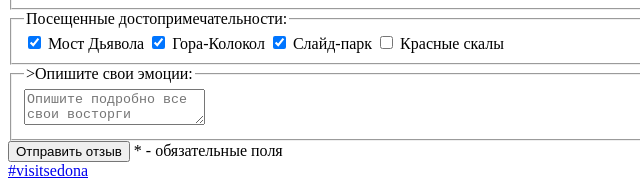
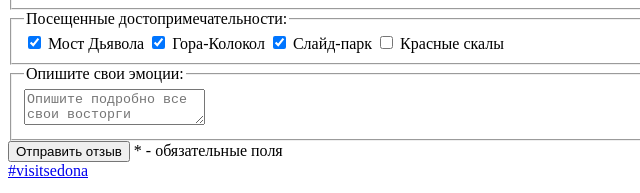
Before and after one commit to htmlacademy-adaptive/237031-sedona-26, a website: page source/form.html in a window 1280 px wide. Shown: the part 542-735 px from the top of the page, 0-640 px from the left. Drawn offline with Linux system fonts and the light colour scheme.

Commit message:
исправления

```diff
--- a/source/form.html
+++ b/source/form.html
@@ -94,7 +94,7 @@
           <label class="feedback-form__label label-checkbox" for="rock">Красные скалы</label>
         </fieldset>
         <fieldset class="feedback-form__container">
-          <legend class="feedback-form__title form-title">>Опишите свои эмоции:</legend>
+          <legend class="feedback-form__title form-title">Опишите свои эмоции:</legend>
           <textarea class="feedback-form__textarea" name="review" id="review" placeholder="Опишите подробно все свои восторги"></textarea>
         </fieldset>
         <button class="feedback-form__send-button button" type="submit">Отправить отзыв</button>
```
